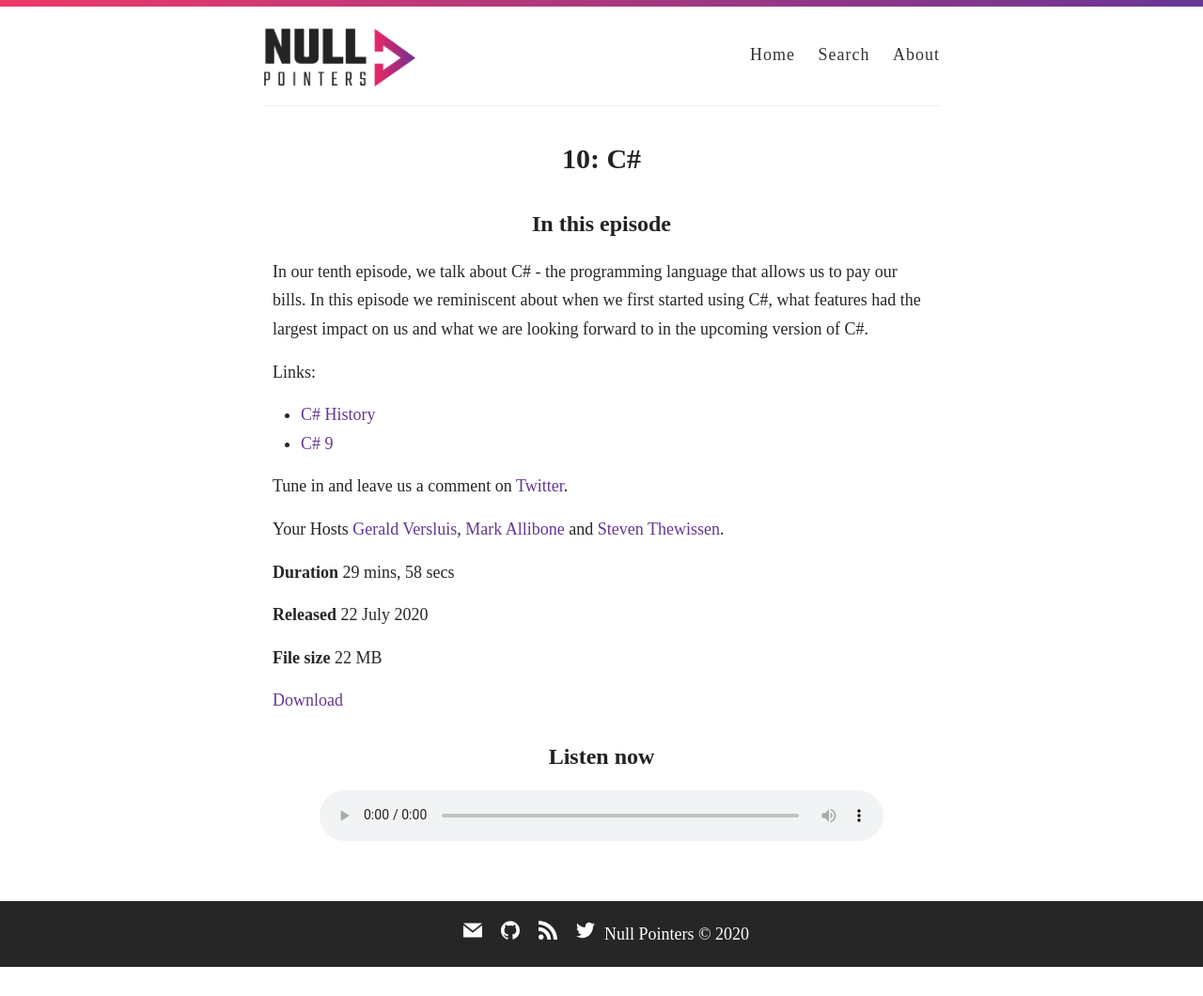
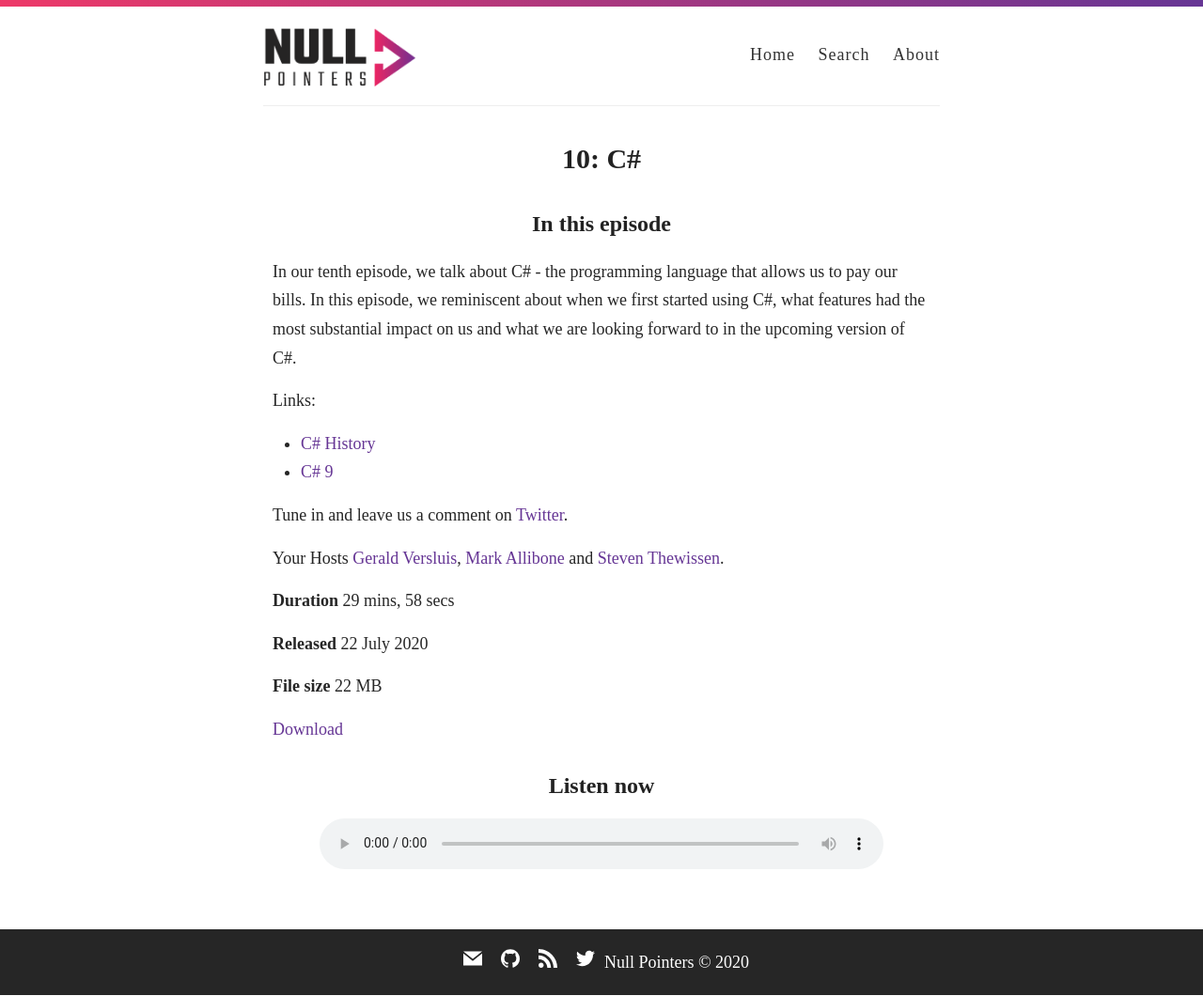
Before and after one commit to nullpointersio/website, a Jekyll site: the page built from _posts/2020-07-22-10.markdown, in a window 1280 px wide. Shown: the whole page at 94% size. Built offline with Jekyll 4.4.1, drawn with Linux system fonts in a browser that asks for light colours; some web fonts are replaced; before the commit the page ends 1029 px from its top, so only the background shows below that.

Commit message:
Some grammarly improvements

```diff
--- a/_posts/2020-07-22-10.markdown
+++ b/_posts/2020-07-22-10.markdown
@@ -5,9 +5,9 @@ date: 			2020-07-22 00:00:00
 title: 			"10: C#"
 url:            "10"
 subtitle: 		"The past, the present and the future"
-summary: 		"In our tenth episode, we talk about C# - the programming language that allows us to pay our bills. In this episode we reminiscent about when we first started using C#, what features had the largest impact on us and what we are looking forward to in the upcoming version of C#."
+summary: 		"In our tenth episode, we talk about C# - the programming language that allows us to pay our bills. In this episode, we reminiscent about when we first started using C#, what features had the most substantial impact on us and what we are looking forward to in the upcoming version of C#."
 
-description: 	"In our tenth episode, we talk about C# - the programming language that allows us to pay our bills. In this episode we reminiscent about when we first started using C#, what features had the largest impact on us and what we are looking forward to in the upcoming version of C#."
+description: 	"In our tenth episode, we talk about C# - the programming language that allows us to pay our bills. In this episode, we reminiscent about when we first started using C#, what features had the most substantial impact on us and what we are looking forward to in the upcoming version of C#."
 
 type:			full # "trailer" or "full"
 duration: 		"29:58" # audio length in min
```
